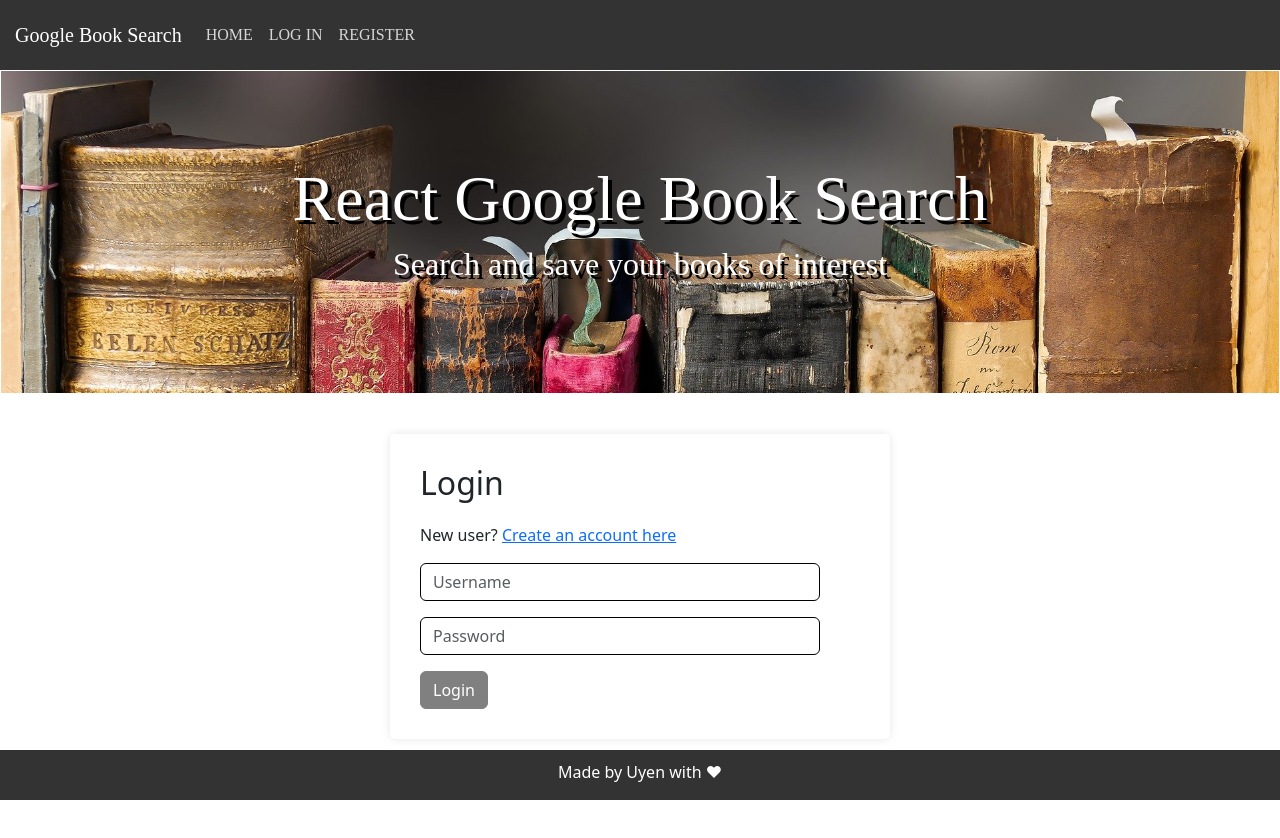
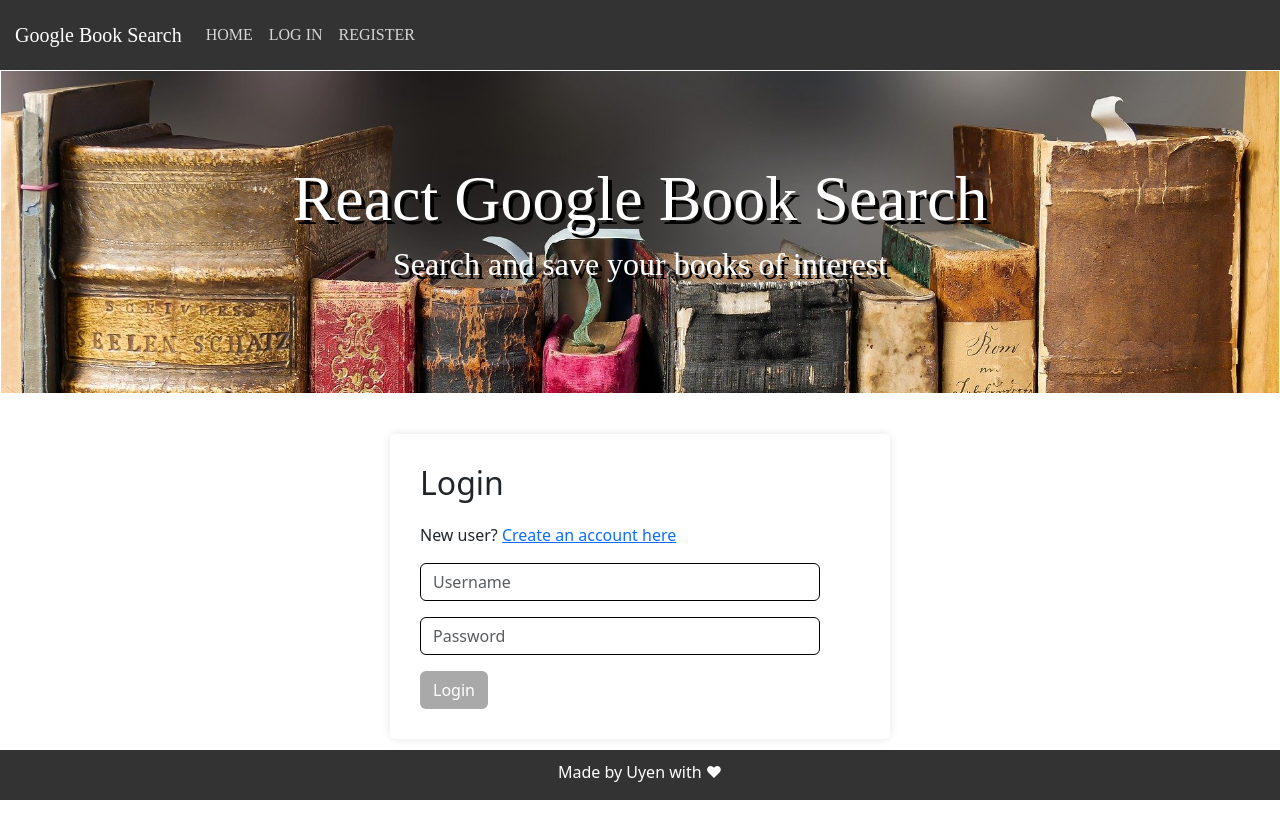
Before and after one commit to uyennguyen30696/react_google_book_new, a React (Vite) app: page /login in a window 1280 px wide. In both pictures the pointer is over the button "Login". Built offline with nearby package versions, Linux system fonts and the light colour scheme; no server answers; a web font is replaced by a local one.

Commit message:
Test ci/cd - UI change

```diff
--- a/src/pages/styling/login.css
+++ b/src/pages/styling/login.css
@@ -26,3 +26,8 @@
     background-color: grey;
     border-color: grey;
 }
+
+#login-btn:hover {
+    background-color: darkgrey;
+    border-color: transparent;
+}
```
